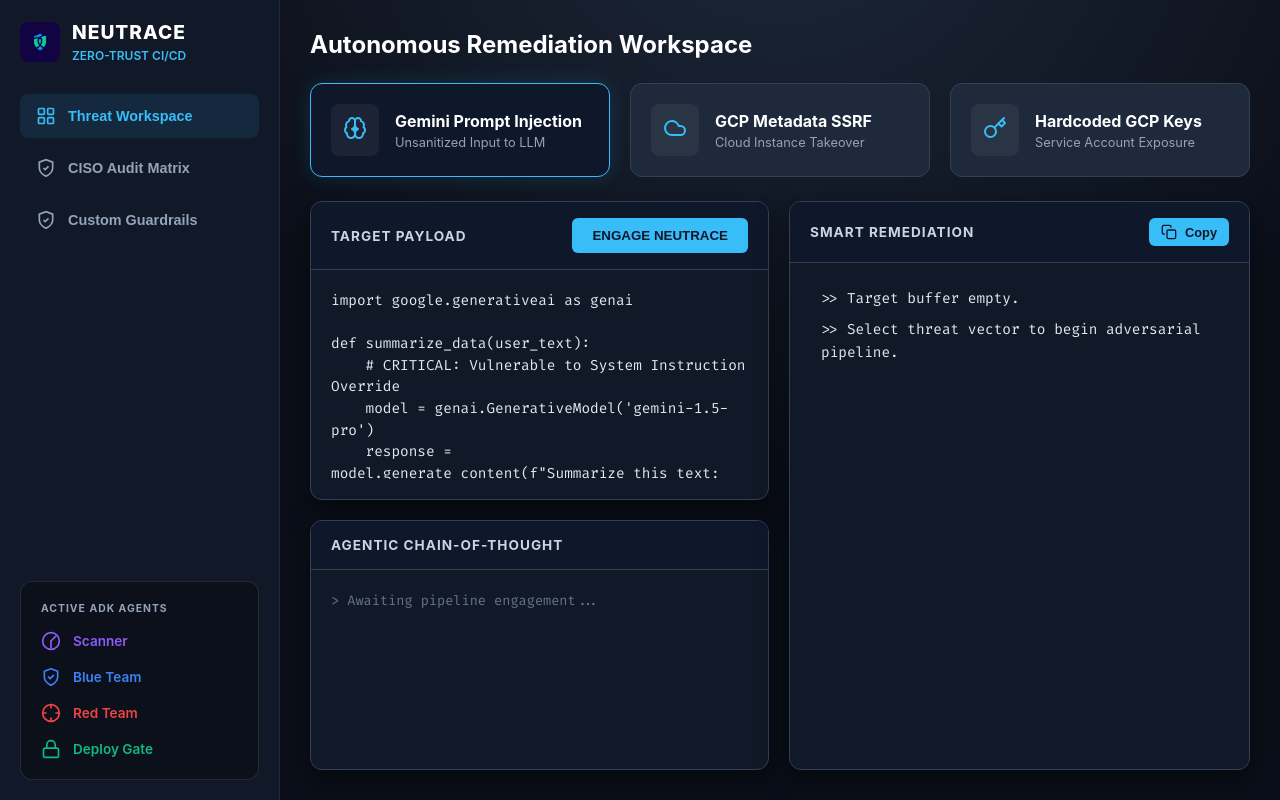
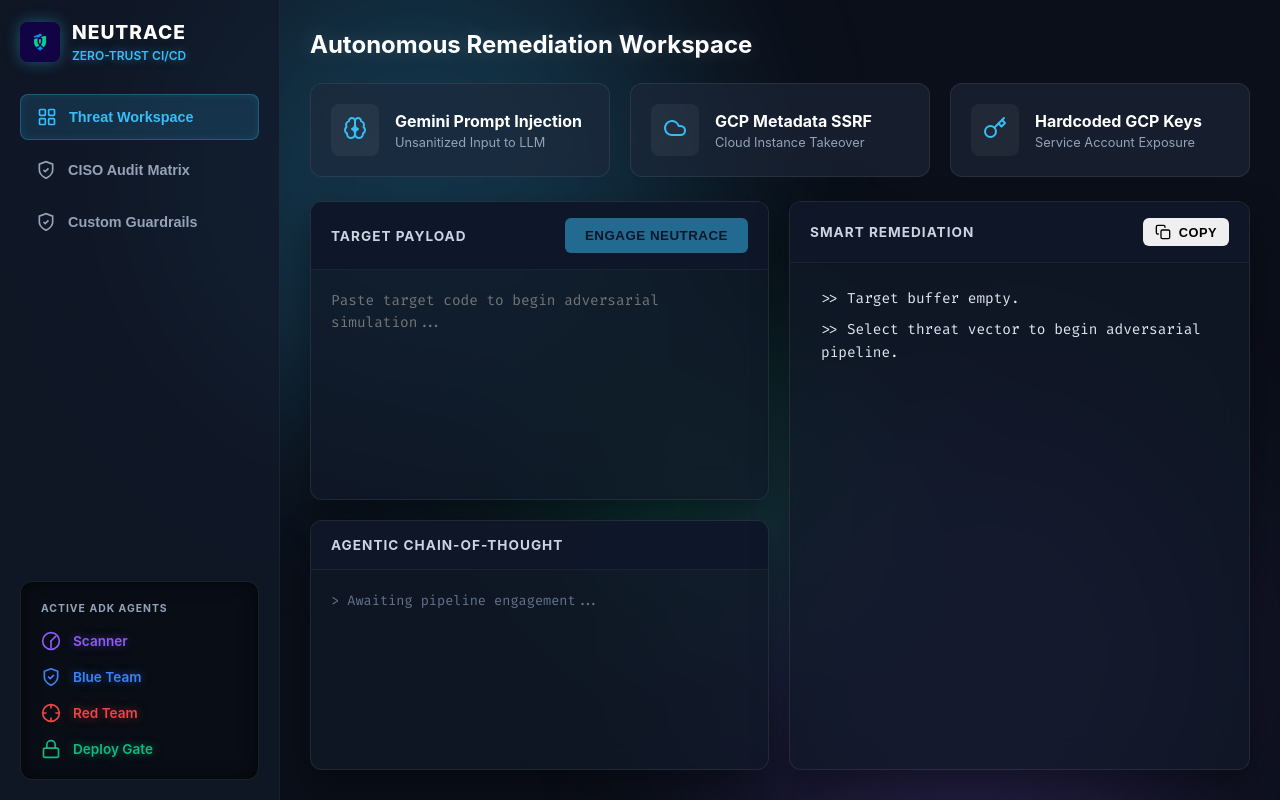
Before and after one commit to 306-magic/NeuTrace, a React (Vite) app in the folder kaustubh-ui/: page / in a window 1280 px wide. Built offline with nearby package versions, Linux system fonts and the light colour scheme.

Commit message:
Update App.jsx

```diff
--- a/kaustubh-ui/src/App.jsx
+++ b/kaustubh-ui/src/App.jsx
@@ -2,51 +2,66 @@
 import logoPng from './assets/logo.png';
 
 /* ========================================================
-   BULLETPROOF INLINE CSS (Guarantees Vercel Layout)
+   BULLETPROOF INLINE CSS (Live Animated Background & Neon UI)
    ======================================================== */
 const GlobalStyles = () => (
   <style>{`
     * { box-sizing: border-box; margin: 0; padding: 0; }
-    .app-shell { display: flex; height: 100vh; width: 100vw; background: #0b0f19; color: #e2e8f0; font-family: -apple-system, BlinkMacSystemFont, 'Segoe UI', Roboto, Helvetica, Arial, sans-serif; overflow: hidden; }
-    .sidebar { width: 280px; background: #111827; border-right: 1px solid #1f2937; display: flex; flex-direction: column; justify-content: space-between; padding: 20px 0; }
+
+    @keyframes float1 { 0% { transform: translate(0, 0) scale(1); } 50% { transform: translate(60px, 40px) scale(1.1); } 100% { transform: translate(0, 0) scale(1); } }
+    @keyframes float2 { 0% { transform: translate(0, 0) scale(1); } 50% { transform: translate(-50px, 60px) scale(1.2); } 100% { transform: translate(0, 0) scale(1); } }
+    @keyframes float3 { 0% { transform: translate(0, 0) scale(1); } 50% { transform: translate(40px, -50px) scale(0.9); } 100% { transform: translate(0, 0) scale(1); } }
+    @keyframes pulseGlow { 0% { box-shadow: 0 0 15px rgba(56,189,248,0.5); } 50% { box-shadow: 0 0 25px rgba(56,189,248,0.8); } 100% { box-shadow: 0 0 15px rgba(56,189,248,0.5); } }
+
+    body { background: #0b0f19; color: #e2e8f0; font-family: -apple-system, BlinkMacSystemFont, 'Segoe UI', Roboto, Helvetica, Arial, sans-serif; overflow: hidden; }
+
+    .ambient-engine { position: fixed; top: 0; left: 0; width: 100vw; height: 100vh; z-index: 0; overflow: hidden; pointer-events: none; }
+    .mesh-orb { position: absolute; border-radius: 50%; filter: blur(90px); opacity: 0.35; }
+    .orb-azure { width: 500px; height: 500px; background: #38bdf8; top: -100px; left: 10%; animation: float1 18s infinite ease-in-out; }
+    .orb-violet { width: 450px; height: 450px; background: #8b5cf6; bottom: -50px; right: 5%; animation: float2 22s infinite ease-in-out; }
+    .orb-emerald { width: 350px; height: 350px; background: #10b981; top: 40%; left: 40%; animation: float3 25s infinite ease-in-out; }
+
+    .app-shell { display: flex; height: 100vh; width: 100vw; position: relative; z-index: 1; }
+    .sidebar { width: 280px; background: rgba(17, 24, 39, 0.85); backdrop-filter: blur(12px); border-right: 1px solid rgba(255,255,255,0.05); display: flex; flex-direction: column; justify-content: space-between; padding: 20px 0; }
     .brand-section { padding: 0 20px 30px; display: flex; align-items: center; gap: 12px; }
     .brand-title { font-size: 1.2rem; font-weight: 800; color: #fff; letter-spacing: 1px; }
-    .brand-tagline { font-size: 0.75rem; color: #38bdf8; text-transform: uppercase; font-weight: 600; }
+    .brand-tagline { font-size: 0.75rem; color: #38bdf8; text-transform: uppercase; font-weight: 600; text-shadow: 0 0 10px rgba(56,189,248,0.5); }
     .nav-container { display: flex; flex-direction: column; gap: 8px; padding: 0 20px; }
     .nav-item { display: flex; align-items: center; gap: 12px; padding: 12px 16px; background: transparent; border: none; color: #94a3b8; font-size: 0.9rem; font-weight: 600; border-radius: 8px; cursor: pointer; text-align: left; transition: 0.2s; }
     .nav-item:hover { background: rgba(255,255,255,0.05); color: #fff; }
-    .nav-item.active { background: rgba(56,189,248,0.1); color: #38bdf8; }
+    .nav-item.active { background: rgba(56,189,248,0.15); color: #38bdf8; border: 1px solid rgba(56,189,248,0.3); box-shadow: inset 0 0 10px rgba(56,189,248,0.1); }
     .nav-icon { width: 20px; height: 20px; fill: none; stroke: currentColor; stroke-width: 2; }
 
-    .main-viewport { flex: 1; padding: 30px; overflow-y: auto; display: flex; flex-direction: column; background: radial-gradient(circle at 50% -20%, #1e293b 0%, #0b0f19 60%); }
-    .viewport-header { font-size: 1.5rem; font-weight: bold; color: #fff; margin-bottom: 24px; }
+    .main-viewport { flex: 1; padding: 30px; overflow-y: auto; display: flex; flex-direction: column; background: rgba(11, 15, 25, 0.4); }
+    .viewport-header { font-size: 1.5rem; font-weight: bold; color: #fff; margin-bottom: 24px; text-shadow: 0 0 20px rgba(255,255,255,0.2); }
 
     .threat-grid { display: flex; gap: 20px; margin-bottom: 24px; }
-    .threat-card { flex: 1; background: #1e293b; border: 1px solid #334155; padding: 20px; border-radius: 12px; cursor: pointer; display: flex; align-items: center; gap: 16px; transition: 0.2s; }
-    .threat-card:hover { border-color: #475569; }
-    .threat-card.active { border-color: #38bdf8; background: #0f172a; box-shadow: 0 0 20px rgba(56,189,248,0.15); }
-    .threat-icon-box { background: rgba(255,255,255,0.05); padding: 12px; border-radius: 8px; color: #38bdf8; }
+    .threat-card { flex: 1; background: rgba(30, 41, 59, 0.6); backdrop-filter: blur(10px); border: 1px solid rgba(255,255,255,0.08); padding: 20px; border-radius: 12px; cursor: pointer; display: flex; align-items: center; gap: 16px; transition: 0.3s; }
+    .threat-card:hover { border-color: rgba(56,189,248,0.5); background: rgba(30, 41, 59, 0.8); }
+    .threat-card.active { border-color: #38bdf8; background: rgba(15, 23, 42, 0.8); box-shadow: 0 0 20px rgba(56,189,248,0.3), inset 0 0 15px rgba(56,189,248,0.1); }
+    .threat-icon-box { background: rgba(255,255,255,0.05); padding: 12px; border-radius: 8px; color: #38bdf8; text-shadow: 0 0 10px rgba(56,189,248,0.5); }
     .threat-title { font-weight: 700; color: #fff; margin-bottom: 4px; }
     .threat-subtitle { font-size: 0.8rem; color: #94a3b8; }
 
     .workspace-layout { display: flex; gap: 20px; flex: 1; min-height: 400px; }
     .layout-col { display: flex; flex-direction: column; gap: 20px; flex: 1; }
-    .panel-container { background: #111827; border: 1px solid #334155; border-radius: 12px; display: flex; flex-direction: column; overflow: hidden; box-shadow: 0 10px 30px rgba(0,0,0,0.5); }
-    .panel-top-bar { background: #0f172a; padding: 16px 20px; border-bottom: 1px solid #334155; display: flex; justify-content: space-between; align-items: center; }
+    .panel-container { background: rgba(17, 24, 39, 0.75); backdrop-filter: blur(16px); border: 1px solid rgba(255,255,255,0.08); border-radius: 12px; display: flex; flex-direction: column; overflow: hidden; box-shadow: 0 15px 35px rgba(0,0,0,0.4); }
+    .panel-top-bar { background: rgba(15, 23, 42, 0.9); padding: 16px 20px; border-bottom: 1px solid rgba(255,255,255,0.05); display: flex; justify-content: space-between; align-items: center; }
     .panel-title { font-size: 0.85rem; text-transform: uppercase; letter-spacing: 1px; font-weight: 700; color: #cbd5e1; }
     .panel-body { padding: 20px; flex: 1; overflow-y: auto; }
 
     .code-textarea { width: 100%; height: 100%; background: transparent; border: none; color: #e2e8f0; font-family: 'Fira Code', monospace; font-size: 0.9rem; line-height: 1.5; resize: none; outline: none; }
-    .action-btn { background: #38bdf8; color: #0f172a; border: none; padding: 10px 20px; border-radius: 6px; font-weight: bold; cursor: pointer; transition: 0.2s; display: flex; align-items: center; gap: 8px; }
-    .action-btn.primary { background: #38bdf8; color: #0f172a; }
-    .action-btn:hover:not(:disabled) { background: #7dd3fc; }
-    .action-btn:disabled { opacity: 0.5; cursor: not-allowed; }
-    .action-btn.success { background: #10b981; color: white; }
+
+    .action-btn { border: none; padding: 10px 20px; border-radius: 6px; font-weight: bold; cursor: pointer; transition: 0.3s; display: flex; align-items: center; gap: 8px; text-transform: uppercase; letter-spacing: 0.5px; }
+    .action-btn.primary { background: #38bdf8; color: #0f172a; animation: pulseGlow 3s infinite; }
+    .action-btn.primary:hover:not(:disabled) { background: #7dd3fc; box-shadow: 0 0 30px rgba(56,189,248,0.9); transform: translateY(-1px); }
+    .action-btn:disabled { opacity: 0.5; cursor: not-allowed; animation: none; box-shadow: none; }
+    .action-btn.success { background: #10b981; color: #022c22; box-shadow: 0 0 20px rgba(16,185,129,0.7); }
 
     .terminal-output { font-family: 'Fira Code', monospace; font-size: 0.85rem; line-height: 1.6; }
     .smart-diff-container { font-family: 'Fira Code', monospace; font-size: 0.9rem; line-height: 1.6; }
     .smart-line { padding: 4px 8px; border-radius: 4px; border-left: 3px solid transparent; }
-    .smart-line.secured { background: rgba(16,185,129,0.1); border-left-color: #10b981; color: #34d399; margin: 4px 0; }
+    .smart-line.secured { background: rgba(16,185,129,0.15); border-left-color: #10b981; color: #34d399; margin: 4px 0; text-shadow: 0 0 5px rgba(52,211,153,0.3); }
   `}</style>
 );
 
@@ -54,7 +69,7 @@
    FORTUNE 500 BRANDING & ICONS
    ======================================================== */
 const BrandLogo = () => (
-  <img src={logoPng} alt="NeuTrace Logo" width="40" height="40" style={{ borderRadius: '8px', objectFit: 'contain' }} />
+  <img src={logoPng} alt="NeuTrace Logo" width="40" height="40" style={{ borderRadius: '8px', objectFit: 'contain', boxShadow: '0 0 15px rgba(56,189,248,0.4)' }} />
 );
 
 const Icons = {
@@ -103,8 +118,10 @@
 
 export default function App() {
   const [activeTab, setActiveTab] = useState('workspace');
-  const [activeScenario, setActiveScenario] = useState(SCENARIOS.prompt_inject);
-  const [editorCode, setEditorCode] = useState(SCENARIOS.prompt_inject.code);
+
+  // FIXED: Application now starts with completely empty states for the pitch video
+  const [activeScenario, setActiveScenario] = useState(null);
+  const [editorCode, setEditorCode] = useState('');
 
   const [isAnalyzing, setIsAnalyzing] = useState(false);
   const [isCopied, setIsCopied] = useState(false);
@@ -226,7 +243,8 @@
         { agent: "DEPLOY GATE", text: "Zero-Trust policy satisfied. Cryptographic patch approved." }
       ];
 
-      if (activeScenario.id === "prompt") {
+      const scenarioId = activeScenario?.id || "custom";
+      if (scenarioId === "prompt" || editorCode.includes("genai")) {
         remediated_code = `import google.generativeai as genai\nfrom google.cloud import dlp_v2\n\ndef summarize_data(user_text):\n    # NeuTrace: Input sanitized via GCP Data Loss Prevention API\n    dlp_client = dlp_v2.DlpServiceClient()\n    sanitized_text = dlp_client.inspect_content(item={'value': user_text})\n    \n    model = genai.GenerativeModel('gemini-1.5-flash')\n    response = model.generate_content(f"Summarize this text: {sanitized_text}")\n    return response.text`;
       } else {
         remediated_code = `# NeuTrace: Vulnerability patched securely using GCP Secret Manager.\n# Credentials dynamically fetched at runtime.\n${editorCode}`;
@@ -251,6 +269,14 @@
   return (
     <>
       <GlobalStyles />
+
+      {/* THE AMBIENT ENGINE - Live Animated Mesh Background */}
+      <div className="ambient-engine">
+        <div className="mesh-orb orb-azure"></div>
+        <div className="mesh-orb orb-violet"></div>
+        <div className="mesh-orb orb-emerald"></div>
+      </div>
+
       <div className="app-shell">
         <aside className="sidebar">
           <div>
@@ -274,19 +300,19 @@
             </nav>
           </div>
 
-          <div style={{ margin: '0 20px', padding: '20px', border: '1px solid rgba(255,255,255,0.1)', borderRadius: '12px', background: 'rgba(0,0,0,0.3)' }}>
+          <div style={{ margin: '0 20px', padding: '20px', border: '1px solid rgba(255,255,255,0.08)', borderRadius: '12px', background: 'rgba(0,0,0,0.4)', boxShadow: 'inset 0 0 20px rgba(0,0,0,0.5)' }}>
             <div style={{ fontSize: '0.65rem', color: '#94a3b8', textTransform: 'uppercase', letterSpacing: '1px', fontWeight: 'bold', marginBottom: '16px' }}>Active ADK Agents</div>
             <div style={{ display: 'flex', flexDirection: 'column', gap: '16px' }}>
-              <div style={{ display: 'flex', alignItems: 'center', gap: '12px', color: '#8b5cf6' }}>
+              <div style={{ display: 'flex', alignItems: 'center', gap: '12px', color: '#8b5cf6', textShadow: '0 0 10px rgba(139,92,246,0.5)' }}>
                 <Icons.Radar /><span style={{ fontSize: '0.85rem', fontWeight: '600' }}>Scanner</span>
               </div>
-              <div style={{ display: 'flex', alignItems: 'center', gap: '12px', color: '#3b82f6' }}>
+              <div style={{ display: 'flex', alignItems: 'center', gap: '12px', color: '#3b82f6', textShadow: '0 0 10px rgba(59,130,246,0.5)' }}>
                 <Icons.AgentShield /><span style={{ fontSize: '0.85rem', fontWeight: '600' }}>Blue Team</span>
               </div>
-              <div style={{ display: 'flex', alignItems: 'center', gap: '12px', color: '#ef4444' }}>
+              <div style={{ display: 'flex', alignItems: 'center', gap: '12px', color: '#ef4444', textShadow: '0 0 10px rgba(239,68,68,0.5)' }}>
                 <Icons.Crosshair /><span style={{ fontSize: '0.85rem', fontWeight: '600' }}>Red Team</span>
               </div>
-              <div style={{ display: 'flex', alignItems: 'center', gap: '12px', color: '#10b981' }}>
+              <div style={{ display: 'flex', alignItems: 'center', gap: '12px', color: '#10b981', textShadow: '0 0 10px rgba(16,185,129,0.5)' }}>
                 <Icons.Lock /><span style={{ fontSize: '0.85rem', fontWeight: '600' }}>Deploy Gate</span>
               </div>
             </div>
@@ -325,7 +351,7 @@
                       </button>
                     </div>
                     <div className="panel-body">
-                      <textarea className="code-textarea" value={editorCode} onChange={(e) => setEditorCode(e.target.value)} spellCheck="false" placeholder="Paste target code..."/>
+                      <textarea className="code-textarea" value={editorCode} onChange={(e) => setEditorCode(e.target.value)} spellCheck="false" placeholder="Paste target code to begin adversarial simulation..."/>
                     </div>
                   </div>
 
@@ -375,17 +401,17 @@
               </div>
               <div className="panel-body">
                 <div style={{ display: 'grid', gridTemplateColumns: 'repeat(3, 1fr)', gap: '20px', marginBottom: '32px' }}>
-                  <div style={{ padding: '24px', borderRadius: '12px', background: 'rgba(255,255,255,0.02)', border: '1px solid rgba(255,255,255,0.05)' }}>
+                  <div style={{ padding: '24px', borderRadius: '12px', background: 'rgba(0,0,0,0.3)', border: '1px solid rgba(255,255,255,0.05)' }}>
                     <div style={{ fontSize: '0.75rem', color: '#94a3b8', textTransform: 'uppercase', letterSpacing: '1px', marginBottom: '8px' }}>Total Pipelines Audited</div>
                     <div style={{ fontSize: '2rem', fontWeight: '700', fontFamily: 'Fira Code', color: '#fff' }}>1,204</div>
                   </div>
-                  <div style={{ padding: '24px', borderRadius: '12px', background: 'rgba(255,255,255,0.02)', border: '1px solid rgba(255,255,255,0.05)' }}>
+                  <div style={{ padding: '24px', borderRadius: '12px', background: 'rgba(0,0,0,0.3)', border: '1px solid rgba(255,255,255,0.05)' }}>
                     <div style={{ fontSize: '0.75rem', color: '#94a3b8', textTransform: 'uppercase', letterSpacing: '1px', marginBottom: '8px' }}>Red Team Bypasses</div>
-                    <div style={{ fontSize: '2rem', fontWeight: '700', fontFamily: 'Fira Code', color: '#10b981' }}>0</div>
+                    <div style={{ fontSize: '2rem', fontWeight: '700', fontFamily: 'Fira Code', color: '#10b981', textShadow: '0 0 10px rgba(16,185,129,0.5)' }}>0</div>
                   </div>
-                  <div style={{ padding: '24px', borderRadius: '12px', background: 'rgba(255,255,255,0.02)', border: '1px solid rgba(255,255,255,0.05)' }}>
+                  <div style={{ padding: '24px', borderRadius: '12px', background: 'rgba(0,0,0,0.3)', border: '1px solid rgba(255,255,255,0.05)' }}>
                     <div style={{ fontSize: '0.75rem', color: '#94a3b8', textTransform: 'uppercase', letterSpacing: '1px', marginBottom: '8px' }}>Fleet Compliance Status</div>
-                    <div style={{ fontSize: '2rem', fontWeight: '700', fontFamily: 'Fira Code', color: '#38bdf8' }}>100% SECURE</div>
+                    <div style={{ fontSize: '2rem', fontWeight: '700', fontFamily: 'Fira Code', color: '#38bdf8', textShadow: '0 0 10px rgba(56,189,248,0.5)' }}>100% SECURE</div>
                   </div>
                 </div>
 
@@ -453,7 +479,8 @@
                       onClick={() => togglePolicy(policy.key)}
                       style={{
                         width: '44px', height: '24px', borderRadius: '12px', cursor: 'pointer', position: 'relative', transition: 'all 0.3s', flexShrink: 0,
-                        background: policies[policy.key] ? '#38bdf8' : 'rgba(255,255,255,0.1)'
+                        background: policies[policy.key] ? '#38bdf8' : 'rgba(255,255,255,0.1)',
+                        boxShadow: policies[policy.key] ? '0 0 10px rgba(56,189,248,0.5)' : 'none'
                       }}
                     >
                       <div style={{
```
